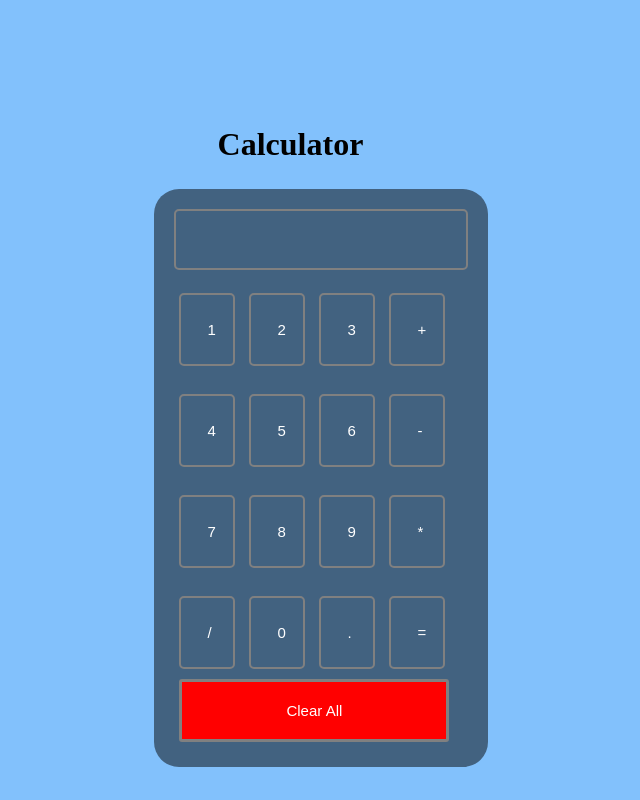
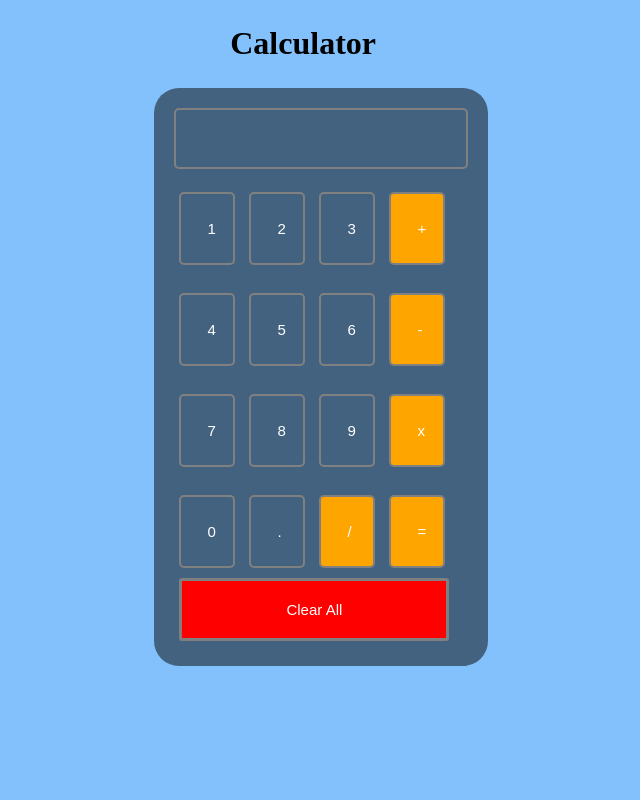
Before and after one commit to GauravPatil1444/Projects, a plain HTML site: page Calculator.html in a window 1280 px wide. Shown: the whole page, without its empty margins (296-936 px from the left). Drawn offline with Linux system fonts and the light colour scheme.

Commit message:
Added colors to operator buttons

```diff
--- a/Calculator.html
+++ b/Calculator.html
@@ -40,6 +40,9 @@
     .content{
         margin: 20px;
     }
+    .opr{
+        background-color: orange;
+    }
 
 </style>
 <head>
@@ -48,36 +51,36 @@
     <title>Calculator</title>
 </head>
 <body>
-    <h1 style="margin-left: 40%; margin-top: 10%; margin-bottom:2%;">Calculator</h1>
+    <h1 style="margin-left: 41%; margin-top: 2%; margin-bottom:2%;">Calculator</h1>
     <div class="background">
         <div class="content">
             <form name="form1">
                 <input id="calc" type="text" name="answer" />
                 <br/>
                 <br />
-                <input type="button" value="1" onclick="form.answer.value += '1'" />
+                <input type="button" id="btn1" value="1" onclick="form.answer.value += '1'" />
                 <input type="button" value="2" onclick="form.answer.value += '2'" />
                 <input type="button" value="3" onclick="form.answer.value += '3'" />
-                <input type="button" value="+" onclick="form.answer.value += '+'" />
+                <input type="button" class="opr" value="+" onclick="form.answer.value += '+'" />
                 <br />
                 <br />
                 <input type="button" value="4" onclick="form.answer.value += '4'" />
                 <input type="button" value="5" onclick="form.answer.value += '5'" />
                 <input type="button" value="6" onclick="form.answer.value += '6'" />
-                <input type="button" value="-" onclick="form.answer.value += '-'" />
+                <input type="button" class="opr" value="-" onclick="form.answer.value += '-'" />
                 <br />
                 <br />
                 <input type="button" value="7" onclick="form.answer.value += '7'" />
                 <input type="button" value="8" onclick="form.answer.value += '8'" />
                 <input type="button" value="9" onclick="form.answer.value += '9'" />
-                <input type="button" value="*" onclick="form.answer.value += '*'" />
+                <input type="button" class="opr" value="x" onclick="form.answer.value += '*'" />
                 <br />
                 <br />
-                <input type="button" value="/" onclick="form.answer.value += '/'" />
                 <input type="button" value="0" onclick="form.answer.value += '0'" />
                 <input type="button" value="." onclick="form.answer.value += '.'" />
+                <input type="button" class="opr" value="/" onclick="form.answer.value += '/'" />
 
-                <input type="Button" value="=" onclick="form1.answer.value = eval(form.answer.value)" />
+                <input type="Button" class="opr" value="=" onclick="form1.answer.value = eval(form.answer.value)" />
                 <br />
                 <input type="Button" value="Clear All" onclick="form1.answer.value = ' '"id="clear" />
                 <br />
```
